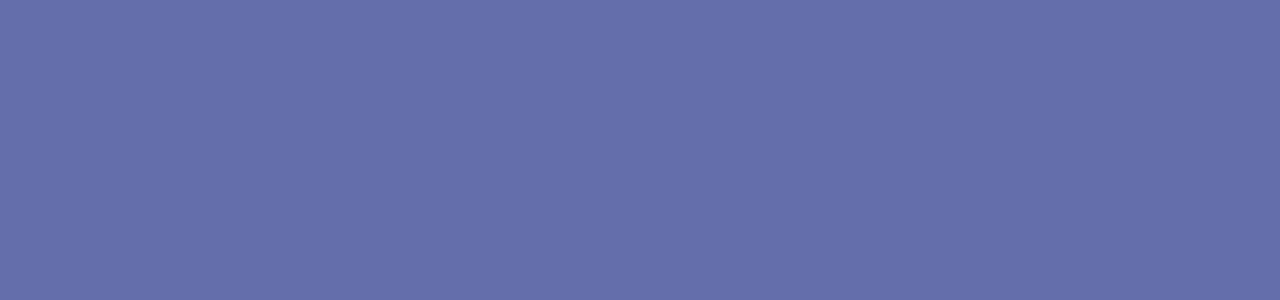
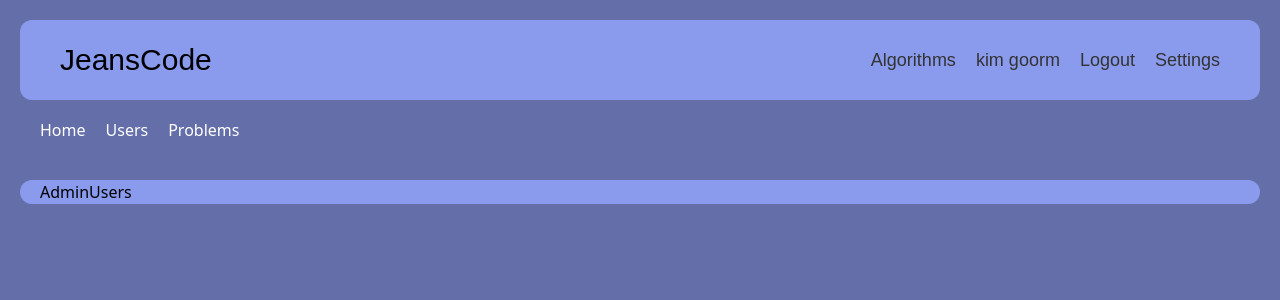
Before and after one commit to GoormJeans/WebIDE_Frontend, a React (Create React App) app: page /admin/user in a window 1280 px wide. Before the commit this address had no page. Shown: the top 300 px of the page. Built offline with nearby package versions, Linux system fonts and the light colour scheme.

Commit message:
Feat: Admin Page Layout

```diff
--- a/src/App.tsx
+++ b/src/App.tsx
@@ -5,12 +5,25 @@
 import MainPage from "./pages/MainPage";
 import DetailPage from './pages/DetailPage';
 import MyPage from "./pages/MyPage";
+import AdminPage from "./pages/AdminPage";
+import AdminNav from "./components/AdminPage/AdminNav";
+import AdminAlgoPage from "./pages/AdminAlgoPage";
+import AdminUsersPage from "./pages/AdminUsersPage";
 
 function App() {
   const Layout = () => {
     return (
       <div>
         <Nav />
+        <Outlet />
+      </div>
+    )
+  }
+
+  const AdminLayout = () => {
+    return (
+      <div>
+        <AdminNav />
         <Outlet />
       </div>
     )
@@ -25,6 +38,11 @@
           <Route path="detail" element={<DetailPage />} />
           <Route path="settings" element={<DetailPage />} />
 
+          <Route path="admin" element={<AdminLayout />} >
+            <Route index element={<AdminPage/>}/>
+            <Route path="algorithm" element={<AdminAlgoPage/>} />
+            <Route path="user" element={<AdminUsersPage/>} />
+          </Route>
         </Route>
         <Route path="/editor" element={<Main />} />
       </Routes>
--- /dev/null
+++ b/src/components/AdminPage/AdminNav.tsx
@@ -0,0 +1,18 @@
+import React from 'react'
+import { useNavigate } from "react-router-dom"
+
+const AdminNav = () => {
+
+  const navigate = useNavigate();
+  return (
+    <div className="w-full h-full">
+      <div className="w-auto h-full flex flex-row items-center bg-transparent mx-5 pl-5 whitespace-nowrap">
+        <button className="h-[60px] items-center justify-between whitespace-nowrap hover:cursor-pointer text-white mr-5" onClick={()=>navigate('/admin')}>Home</button>
+        <button className="h-[60px] items-center justify-between whitespace-nowrap hover:cursor-pointer text-white mr-5" onClick={()=>navigate('user')}>Users</button>
+        <button className="h-[60px] items-center justify-between whitespace-nowrap hover:cursor-pointer text-white mr-5" onClick={()=>navigate('algorithm')}>Problems</button>
+      </div>
+    </div>
+  )
+}
+
+export default AdminNav
--- /dev/null
+++ b/src/pages/AdminAlgoPage.tsx
@@ -0,0 +1,11 @@
+import React from 'react'
+
+const AdminAlgoPage = () => {
+  return (
+    <div className="w-full h-full">
+      AdminProblems
+    </div>
+  )
+}
+
+export default AdminAlgoPage
--- /dev/null
+++ b/src/pages/AdminPage.tsx
@@ -0,0 +1,12 @@
+import React, { useState } from 'react'
+
+const AdminPage = () => {
+
+  return (
+    <div className="w-full h-full">
+
+    </div>
+  )
+}
+
+export default AdminPage
--- /dev/null
+++ b/src/pages/AdminUsersPage.tsx
@@ -0,0 +1,13 @@
+import React from 'react'
+
+const AdminUsersPage = () => {
+  return (
+    <div className="w-full h-full">
+      <div className="px-5 w-auto h-full flex justify-between items-center bg-nav-color mx-5 mt-5 rounded-xl ">
+        AdminUsers
+      </div>
+    </div>
+  )
+}
+
+export default AdminUsersPage
```
